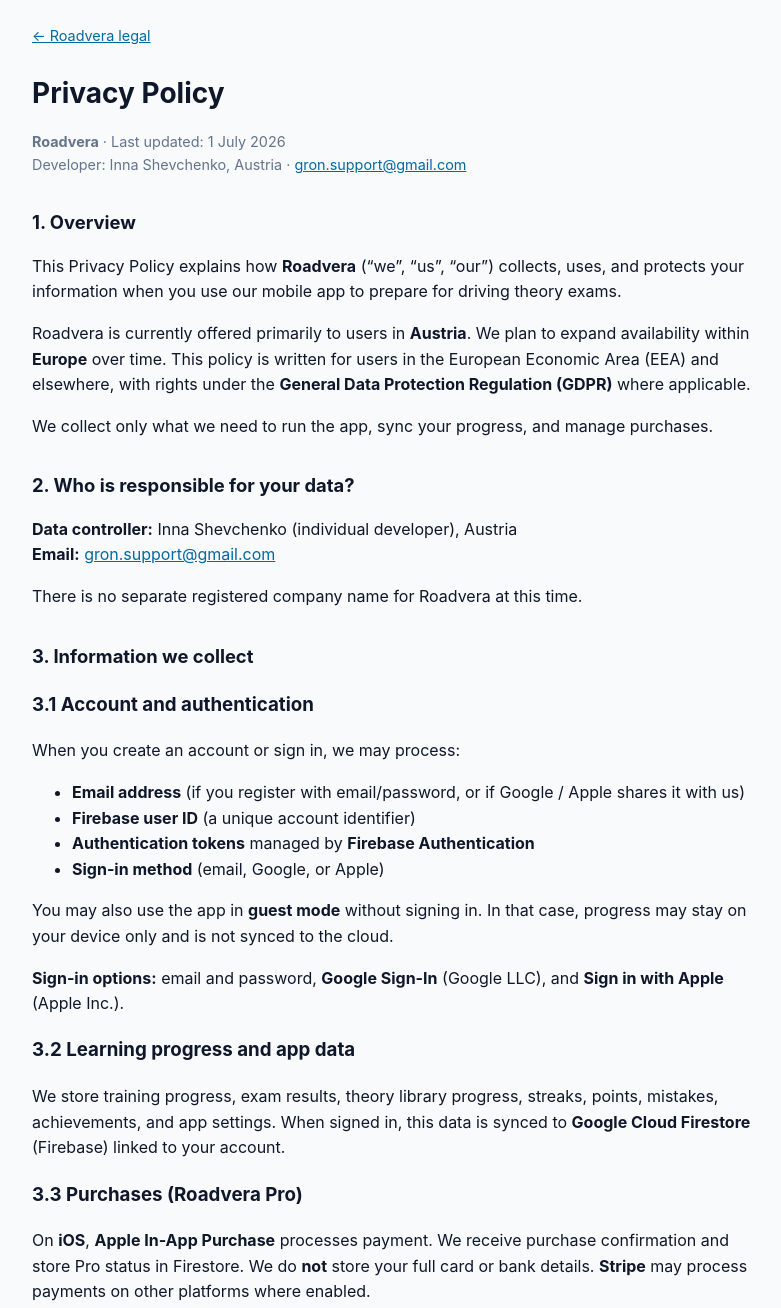
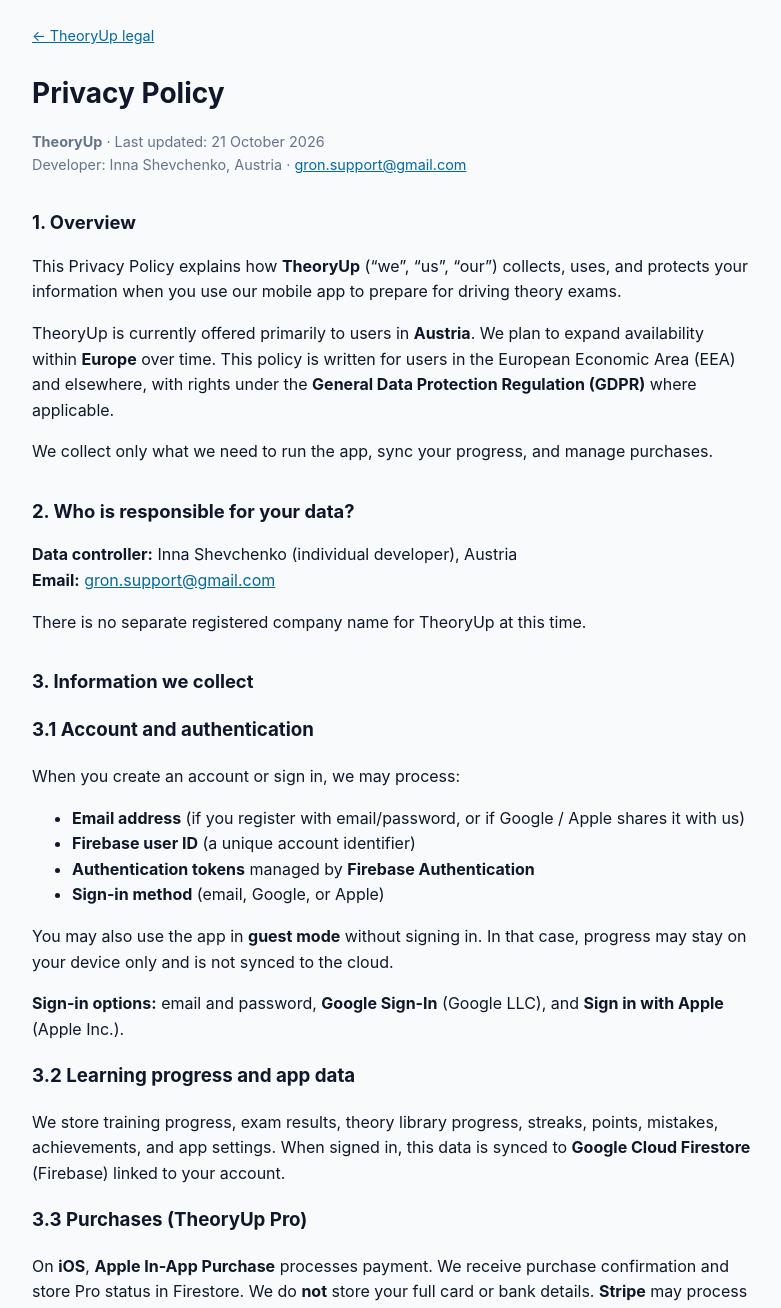
Before and after one commit to y88979707-ops/app-legal, a plain HTML site: page privacy/index.html in a window 1280 px wide. Shown: the top 1308 px of the page, without its empty margins (248-1029 px from the left). Drawn offline with Linux system fonts and the light colour scheme.

Commit message:
Rename public legal pages from Roadvera to TheoryUp
Co-authored-by: Cursor <cursoragent@cursor.com>

```diff
--- a/privacy/index.html
+++ b/privacy/index.html
@@ -3,7 +3,7 @@
 <head>
   <meta charset="utf-8" />
   <meta name="viewport" content="width=device-width, initial-scale=1" />
-  <title>Privacy Policy — Roadvera</title>
+  <title>Privacy Policy — TheoryUp</title>
   <style>
     :root { color-scheme: light dark; }
     body {
@@ -32,22 +32,22 @@
   </style>
 </head>
 <body>
-  <nav><a href="../">← Roadvera legal</a></nav>
+  <nav><a href="../">← TheoryUp legal</a></nav>
   <h1>Privacy Policy</h1>
   <p class="meta">
-    <strong>Roadvera</strong> · Last updated: 1 July 2026<br />
+    <strong>TheoryUp</strong> · Last updated: 21 October 2026<br />
     Developer: Inna Shevchenko, Austria · <a href="mailto:gron.support@gmail.com">gron.support@gmail.com</a>
   </p>
 
   <h2>1. Overview</h2>
-  <p>This Privacy Policy explains how <strong>Roadvera</strong> (“we”, “us”, “our”) collects, uses, and protects your information when you use our mobile app to prepare for driving theory exams.</p>
-  <p>Roadvera is currently offered primarily to users in <strong>Austria</strong>. We plan to expand availability within <strong>Europe</strong> over time. This policy is written for users in the European Economic Area (EEA) and elsewhere, with rights under the <strong>General Data Protection Regulation (GDPR)</strong> where applicable.</p>
+  <p>This Privacy Policy explains how <strong>TheoryUp</strong> (“we”, “us”, “our”) collects, uses, and protects your information when you use our mobile app to prepare for driving theory exams.</p>
+  <p>TheoryUp is currently offered primarily to users in <strong>Austria</strong>. We plan to expand availability within <strong>Europe</strong> over time. This policy is written for users in the European Economic Area (EEA) and elsewhere, with rights under the <strong>General Data Protection Regulation (GDPR)</strong> where applicable.</p>
   <p>We collect only what we need to run the app, sync your progress, and manage purchases.</p>
 
   <h2>2. Who is responsible for your data?</h2>
   <p><strong>Data controller:</strong> Inna Shevchenko (individual developer), Austria<br />
   <strong>Email:</strong> <a href="mailto:gron.support@gmail.com">gron.support@gmail.com</a></p>
-  <p>There is no separate registered company name for Roadvera at this time.</p>
+  <p>There is no separate registered company name for TheoryUp at this time.</p>
 
   <h2>3. Information we collect</h2>
   <h3>3.1 Account and authentication</h3>
@@ -64,7 +64,7 @@
   <h3>3.2 Learning progress and app data</h3>
   <p>We store training progress, exam results, theory library progress, streaks, points, mistakes, achievements, and app settings. When signed in, this data is synced to <strong>Google Cloud Firestore</strong> (Firebase) linked to your account.</p>
 
-  <h3>3.3 Purchases (Roadvera Pro)</h3>
+  <h3>3.3 Purchases (TheoryUp Pro)</h3>
   <p>On <strong>iOS</strong>, <strong>Apple In-App Purchase</strong> processes payment. We receive purchase confirmation and store Pro status in Firestore. We do <strong>not</strong> store your full card or bank details. <strong>Stripe</strong> may process payments on other platforms where enabled.</p>
 
   <h3>3.4 Advertising (optional)</h3>
@@ -119,7 +119,7 @@
   <p><strong>Contact:</strong> <a href="mailto:gron.support@gmail.com">gron.support@gmail.com</a></p>
 
   <h2>9. Children</h2>
-  <p>Roadvera is intended for learners typically aged <strong>16+</strong>. We do not knowingly collect data from children under <strong>13</strong>.</p>
+  <p>TheoryUp is intended for learners typically aged <strong>16+</strong>. We do not knowingly collect data from children under <strong>13</strong>.</p>
 
   <h2>10. Security</h2>
   <p>We use HTTPS, Firebase security rules, and reasonable organisational measures. No system is completely secure.</p>
```
Also changed, not shown: terms/index.html (+8 -8 lines).
